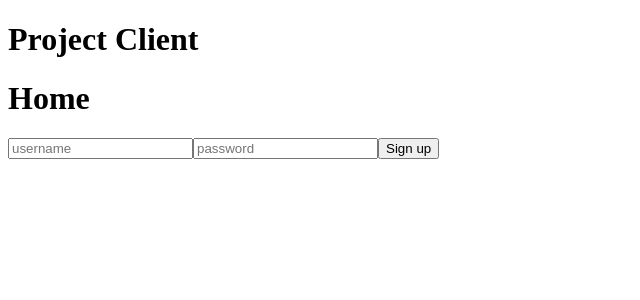
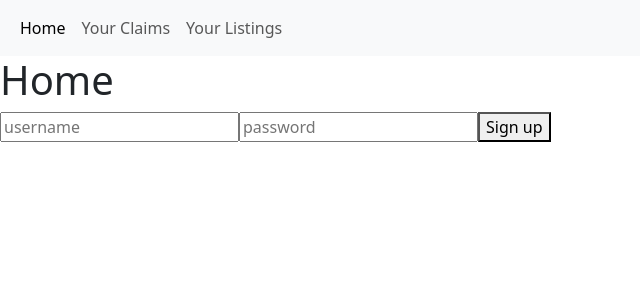
Before and after one commit to khamerling-potts/lendz, a React (Create React App) app in the folder client/: page / in a window 1280 px wide. Shown: the top 300 px of the page, without its empty margins (0-640 px from the left). Built offline with nearby package versions, Linux system fonts and the light colour scheme.

Commit message:
functional navbar

```diff
--- a/client/public/index.html
+++ b/client/public/index.html
@@ -29,6 +29,12 @@
       work correctly both with client-side routing and a non-root public URL.
       Learn how to configure a non-root public URL by running `npm run build`.
     -->
+    <link
+      href="https://cdn.jsdelivr.net/npm/bootstrap@5.3.2/dist/css/bootstrap.min.css"
+      rel="stylesheet"
+      integrity="sha384-T3c6CoIi6uLrA9TneNEoa7RxnatzjcDSCmG1MXxSR1GAsXEV/Dwwykc2MPK8M2HN"
+      crossorigin="anonymous"
+    />
     <title>Lendz</title>
   </head>
   <body>
@@ -44,5 +50,10 @@
       To begin the development, run `npm start` or `yarn start`.
       To create a production bundle, use `npm run build` or `yarn build`.
     -->
+    <script
+      src="https://cdn.jsdelivr.net/npm/bootstrap@5.3.2/dist/js/bootstrap.bundle.min.js"
+      integrity="sha384-C6RzsynM9kWDrMNeT87bh95OGNyZPhcTNXj1NW7RuBCsyN/o0jlpcV8Qyq46cDfL"
+      crossorigin="anonymous"
+    ></script>
   </body>
 </html>
--- a/client/src/components/App.js
+++ b/client/src/components/App.js
@@ -1,11 +1,14 @@
 import React, { useEffect, useState } from "react";
 import { Outlet, useNavigate } from "react-router-dom";
+import NavBar from "./NavBar";
 
 function App() {
+  const [loggedIn, setLoggedIn] = useState(false);
+
   return (
     <>
       <header>
-        <h1>Project Client</h1>
+        <NavBar />
       </header>
       <Outlet />
     </>
--- /dev/null
+++ b/client/src/components/NavBar.js
@@ -0,0 +1,24 @@
+import { NavLink } from "react-router-dom";
+function NavBar() {
+  return (
+    <nav className="navbar navbar-expand-lg bg-body-tertiary">
+      <div className="container-fluid">
+        <div className="collapse navbar-collapse">
+          <div className="navbar-nav">
+            <NavLink to="/" className="nav-link">
+              Home
+            </NavLink>
+            <NavLink to="/yourclaims" className="nav-link">
+              Your Claims
+            </NavLink>
+            <NavLink to="/yourlistings" className="nav-link">
+              Your Listings
+            </NavLink>
+          </div>
+        </div>
+      </div>
+    </nav>
+  );
+}
+
+export default NavBar;
```
